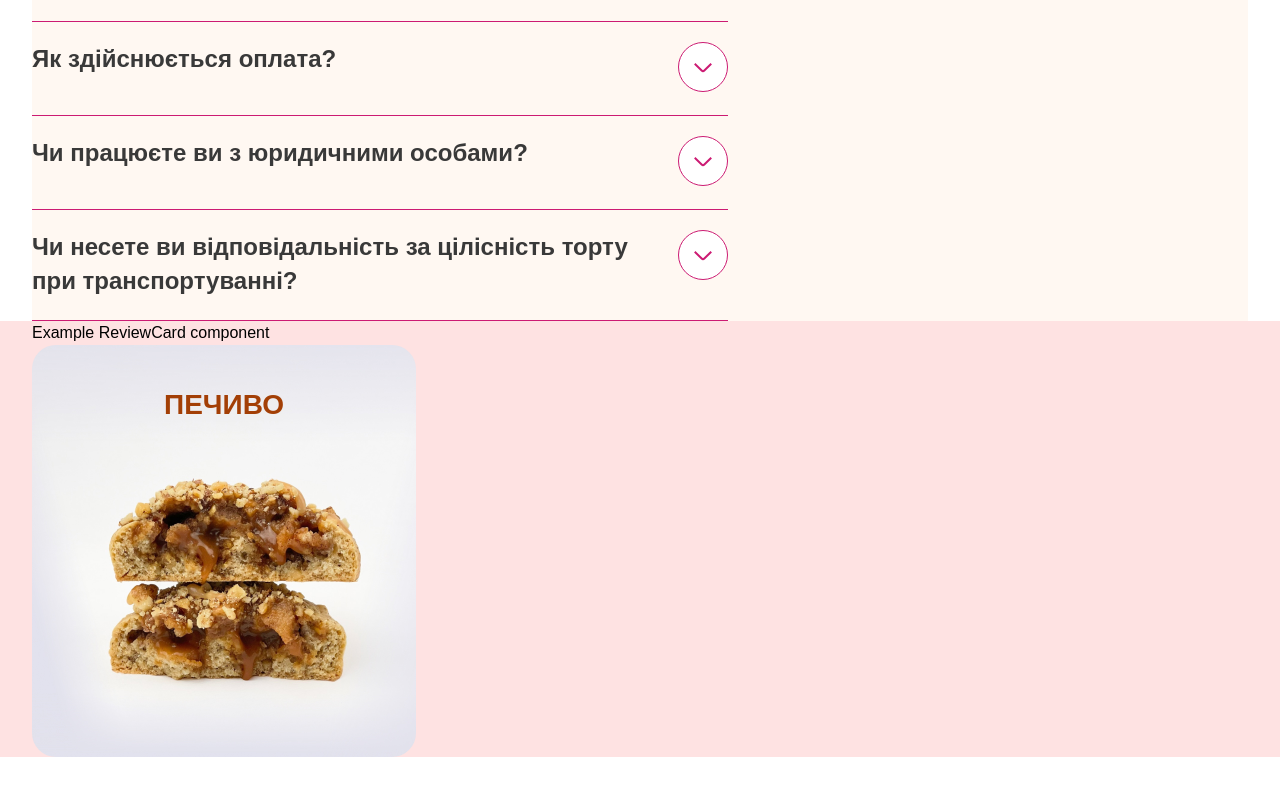
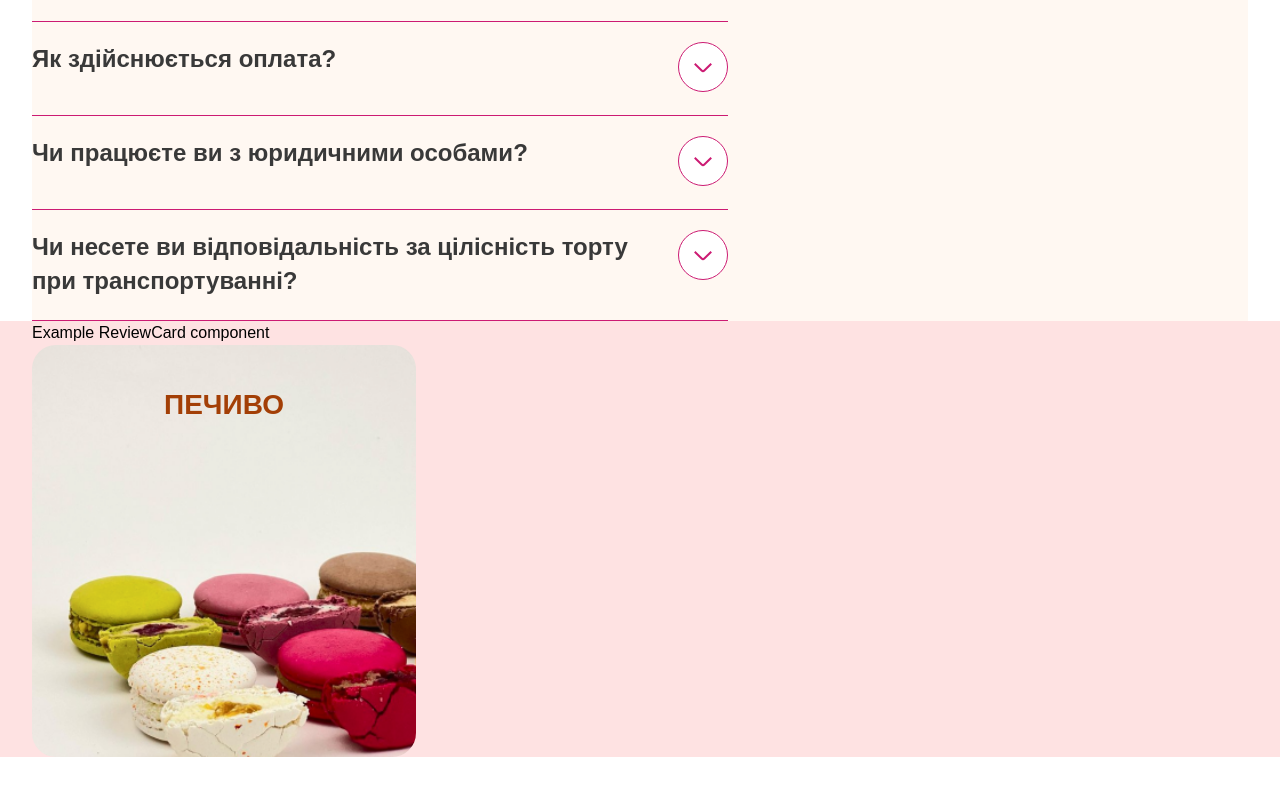
Before and after one commit to SoftRyzen-internship/de-tort, a Next.js app: page / in a window 1280 px wide. Shown: the part 2149-2944 px from the top of the page. Built offline with nearby package versions, Linux system fonts and the light colour scheme; a web font is replaced by a local one.

Commit message:
change hover

```diff
--- a/src/components/Example.tsx
+++ b/src/components/Example.tsx
@@ -9,7 +9,8 @@ export const Example: React.FC = () => {
       <SweetsCard
         name="Печиво"
         nameColor="#A33F06"
-        bgSrc="/images/cookies-@x2.jpg"
+        bgSrc="/images/pasta-@x2.jpg"
+        // bgSrc="/images/cookies-@x2.jpg"
         bgAlt="Печиво з горіхами"
         targetHref="/"
       />
--- a/src/components/ui/SweetsCard/SweetsCard.tsx
+++ b/src/components/ui/SweetsCard/SweetsCard.tsx
@@ -17,14 +17,14 @@ export const SweetsCard: React.FC<SweetsCardProps> = ({
   return (
     <Link
       href={targetHref}
-      className="block h-[320px] md:w-[336px] md:h-[364px] xl:w-[384px] xl:h-[412px] rounded-3xl overflow-hidden w-full text-[28px] leading-normal relative"
+      className="group block h-[320px] md:w-[336px] md:h-[364px] xl:w-[384px] xl:h-[412px] rounded-3xl overflow-hidden w-full text-[28px] leading-normal relative"
     >
       <Image
         src={bgSrc}
         alt={bgAlt}
         width={384}
         height={412}
-        className="object-cover w-full h-full hover:scale-110 focus:scale-110 transition-transform"
+        className="object-cover w-full h-full group-hover:scale-110 group-focus:scale-110 transition-transform"
       />
       <h3
         style={nameStyle}
```
